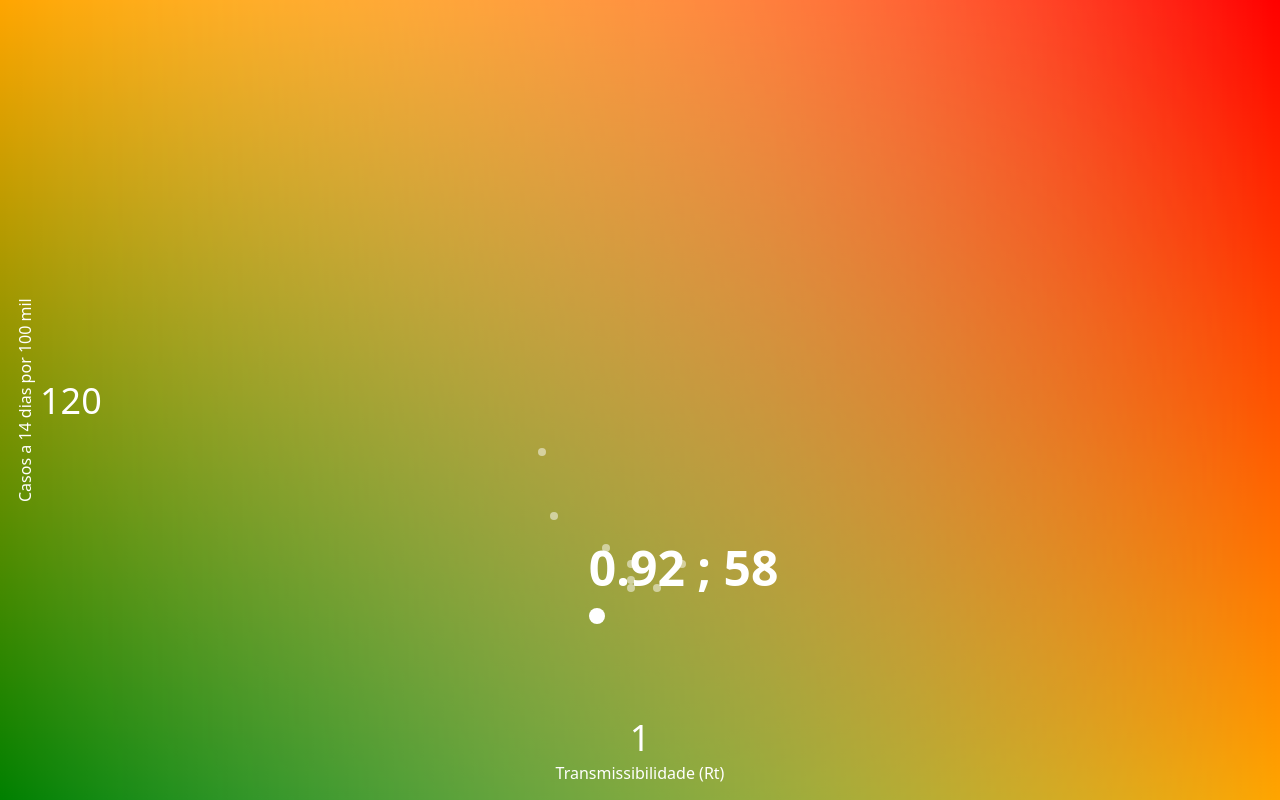
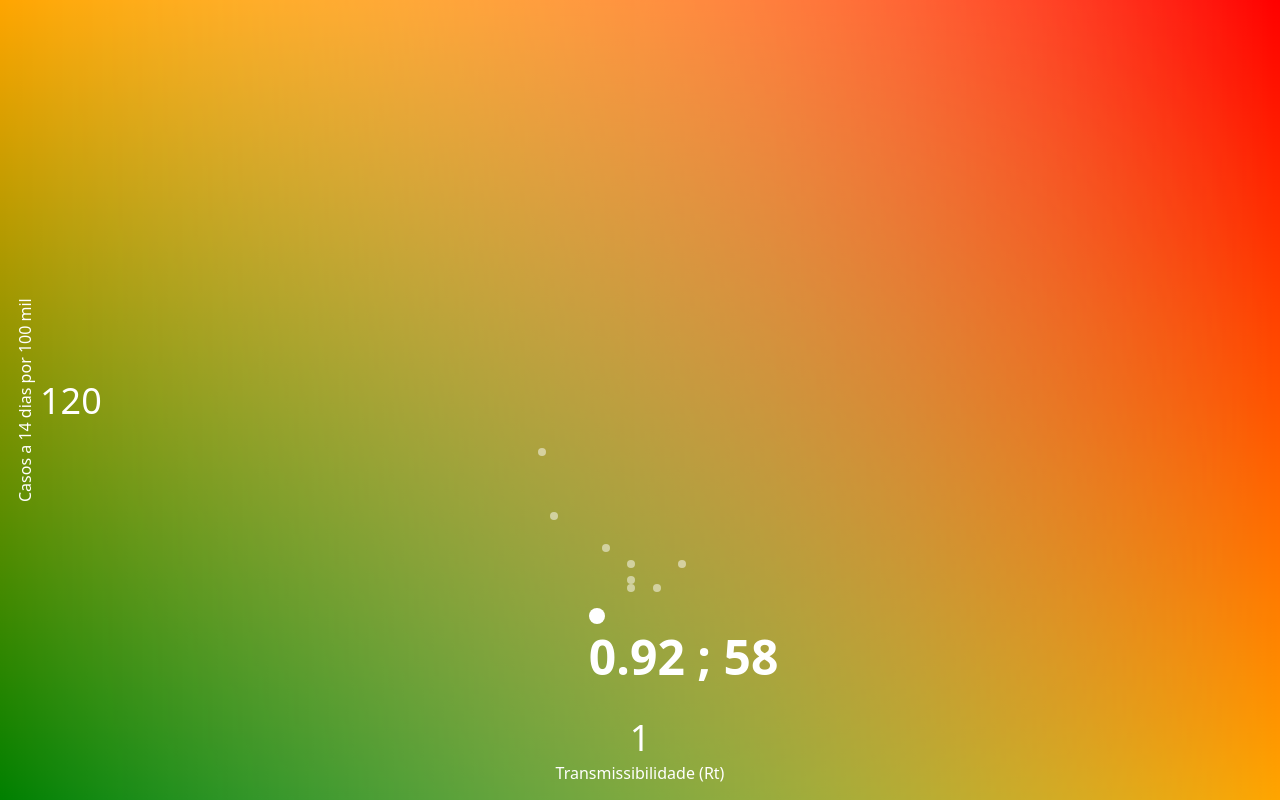
Before and after one commit to covidometro/covidometro.github.io, a plain HTML site: page index.html in a window 1280 px wide. Drawn offline with Linux system fonts and the light colour scheme.

Commit message:
Update index.html

```diff
--- a/index.html
+++ b/index.html
@@ -49,9 +49,9 @@
   <div style="position: absolute; left: 49%; bottom: 28%;">
     <div style="position: absolute; background-color: rgba(255,255,255,0.5); border-radius: 50%; width: 8px; height: 8px;"></div>
   </div>
-  <div style="position: absolute; left: 46%; bottom: 24%;">
-    <div style="color: white; font-family: system-ui; margin-bottom: 8px; font-size: 48px; font-weight: bold;">0.92 ; 58</div>
+  <div style="position: absolute; left: 46%; top: 76%;">
     <div style="position: absolute; background-color: white; border-radius: 50%; width: 16px; height: 16px;"></div>
+    <div style="color: white; font-family: system-ui; margin-top: 16px; font-size: 48px; font-weight: bold;">0.92 ; 58</div>
   </div>
   <div style="position: absolute; color: white; font-size: 16px; left: 14px; font-family: system-ui; height: 100%; text-align: center; transform: rotate(180deg); writing-mode: vertical-lr;">Casos a 14 dias por 100 mil</div>
   <div style="position: absolute; color: white; font-size: 36px; left: 12px; font-family: system-ui; top: 50%; transform: translateY(-50%); left: 40px;">120</div>
```
